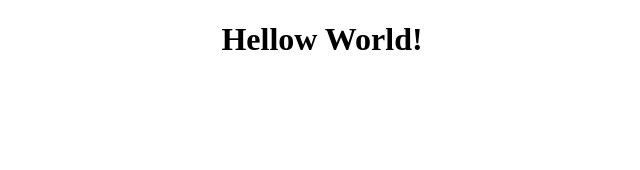
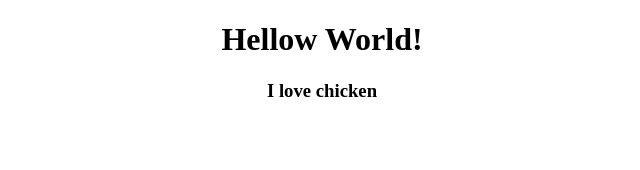
Before and after one commit to woc917/movie_basic, a React (Create React App) app: page / in a window 1280 px wide. Shown: the top 170 px of the page, without its empty margins (318-958 px from the left). Built offline with nearby package versions, Linux system fonts and the light colour scheme.

Commit message:
component #1

```diff
--- a/src/App.js
+++ b/src/App.js
@@ -1,5 +1,6 @@
 import React, { Component } from 'react'
 import './App.css'
+import Chicken from './chicken'
 
 export default class App extends Component {
 
@@ -12,6 +13,7 @@ export default class App extends Component {
     return (
       <div className="App">
         <h1>Hellow World!</h1>
+        <Chicken/>
       </div>
     )
   }
--- /dev/null
+++ b/src/chicken.js
@@ -0,0 +1,7 @@
+import React from 'react'
+
+function Chicken() {
+    return <h3>I love chicken</h3>;
+}
+
+export default Chicken;
```
